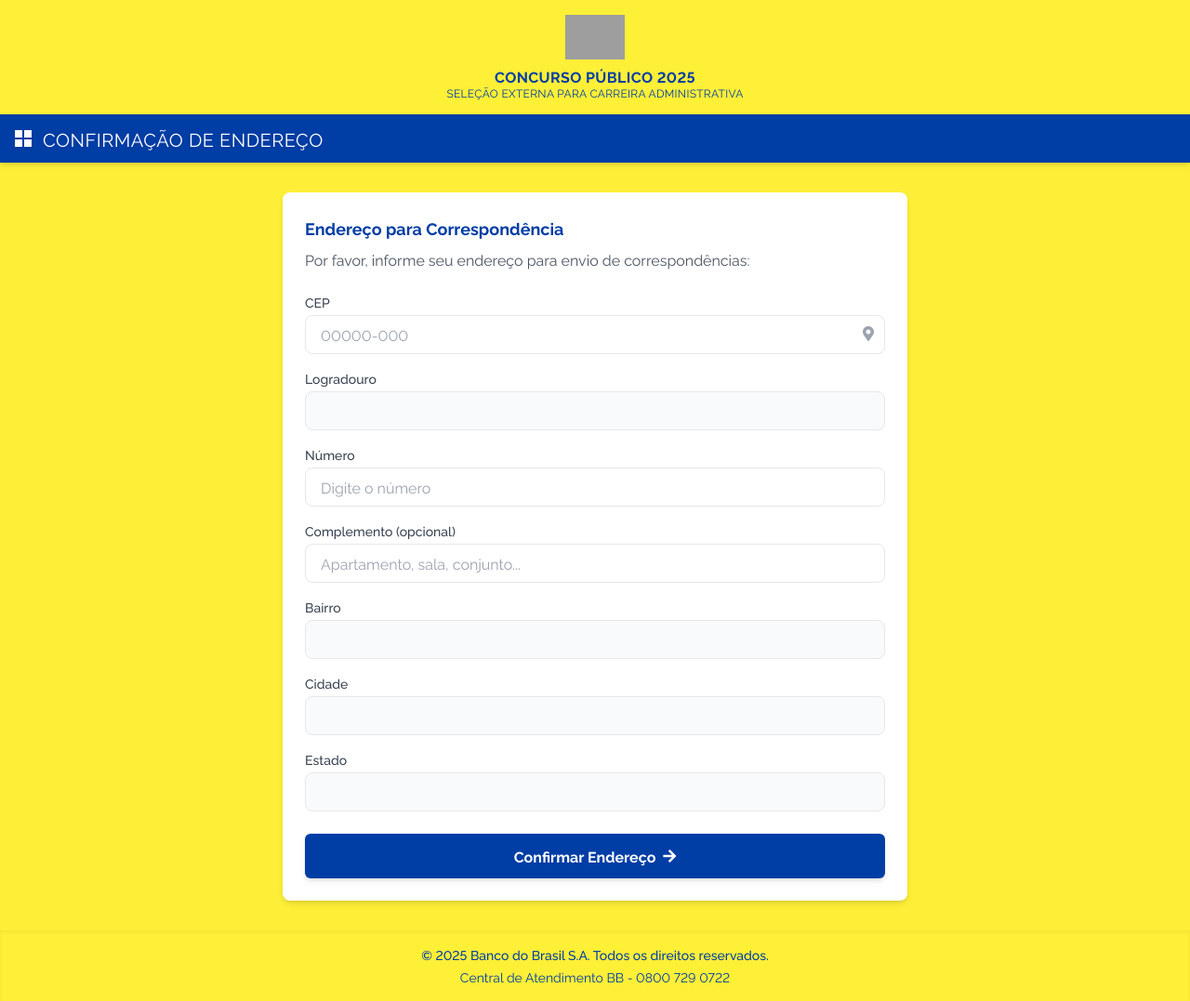
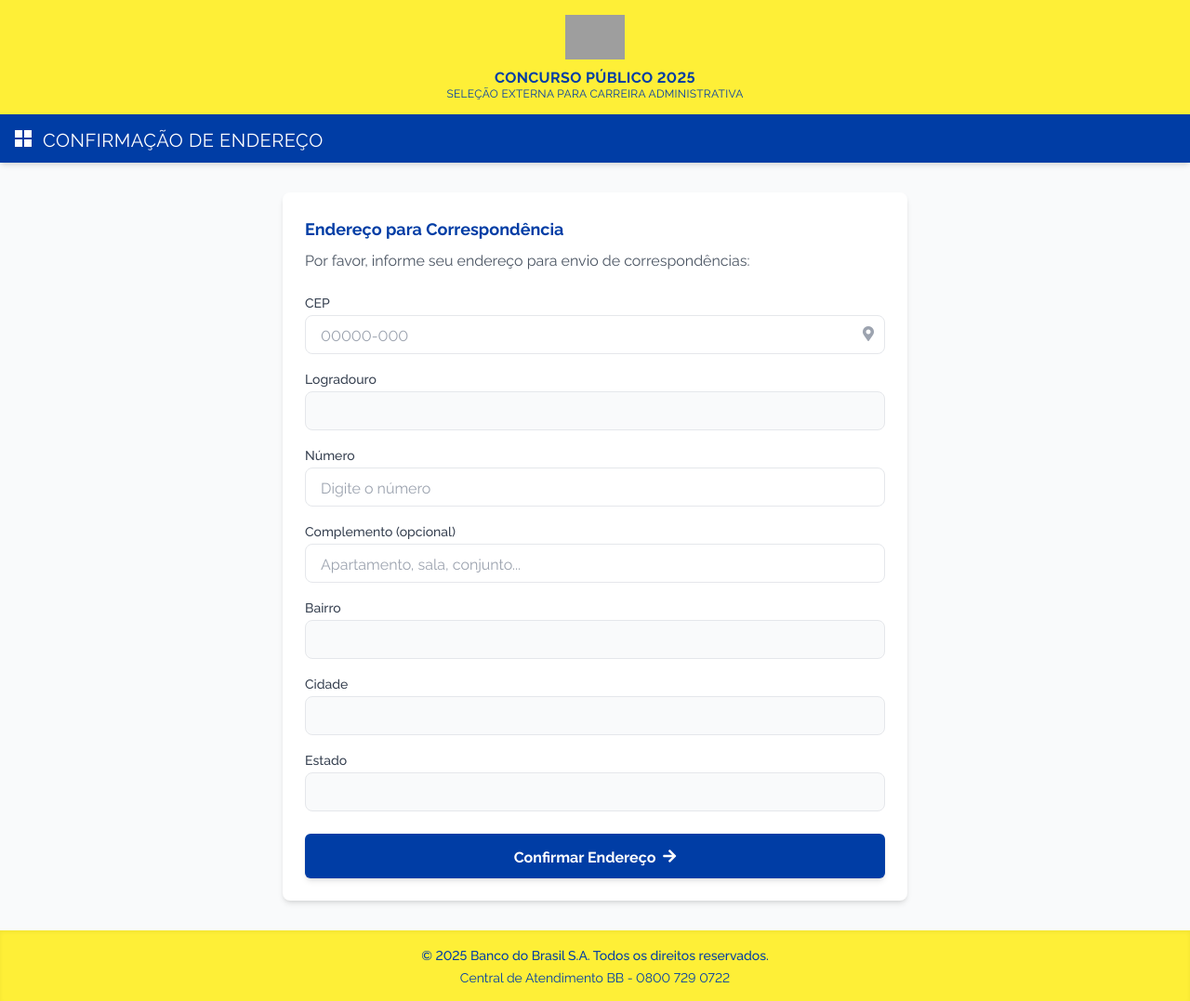
Before and after one commit to edvarvds/bb-main, a Flask app: page /verificar_endereco in a window 1280 px wide. Shown: the whole page at 93% size. Run offline with Flask 3, Linux system fonts and the light colour scheme; the visitor is signed in with stand-in values (Sample User, id 1); some libraries are stand-ins or nearby versions; grey boxes are pictures that could not be loaded.

Commit message:
Restored to '556b16571cff08fce5a2dd9d9851f5d7847d186a'
Replit-Restored-To:556b16571cff08fce5a2dd9d9851f5d7847d186a

```diff
--- a/templates/verificar_endereco.html
+++ b/templates/verificar_endereco.html
@@ -19,10 +19,6 @@
             font-family: 'rawline', sans-serif;
             -webkit-font-smoothing: antialiased;
             -moz-osx-font-smoothing: grayscale;
-            background-color: #9DA2A6;
-        }
-        .content-wrapper {
-            background-color: #fdef37;
         }
     </style>
     <script>
@@ -38,8 +34,7 @@
         }
     </script>
 </head>
-<body class="min-h-screen flex flex-col">
-    <div class="content-wrapper flex-grow flex flex-col">
+<body class="bg-gray-50 min-h-screen flex flex-col">
     <div class="bg-bb-yellow py-4 shadow-sm">
         <div class="container mx-auto px-4">
             <div class="flex flex-col items-center text-center">
@@ -70,7 +65,7 @@
     </div>
 
     <!-- Main Content -->
-        <div class="container mx-auto px-4 py-8">
+    <div class="container mx-auto px-4 py-8 flex-grow">
         <div class="max-w-2xl mx-auto">
             <div class="bg-white rounded-lg shadow-md p-6">
                 <div class="mb-6">
@@ -191,6 +186,5 @@
                 });
         }
     </script>
-    </div>
 </body>
 </html>
```
Also changed, not shown: templates/aviso_pagamento.html (+2 -8 lines), templates/selecionar_nivel.html (+2 -8 lines), templates/verificar_contato.html (+3 -9 lines), templates/verificar_data.html (+1 -7 lines). Lines whose indentation alone changed are shown as unchanged.
